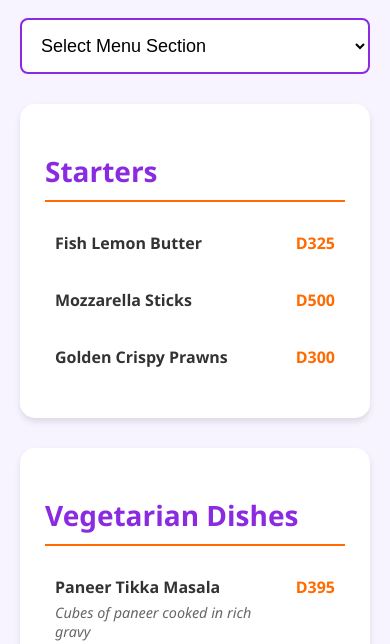
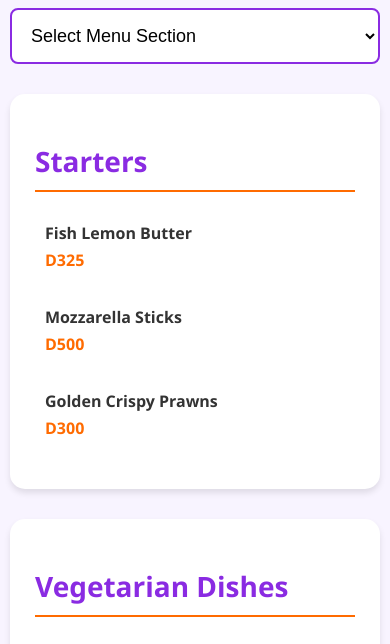
Before and after one commit to DigitalmenuGM/saffronspicekitchen, a plain HTML site: page index.html in a window 390 px wide. Shown: the part 131-775 px from the top of the page. Drawn offline with Linux system fonts and the light colour scheme.

Commit message:
Update index.html

```diff
--- a/index.html
+++ b/index.html
@@ -1,6 +1,7 @@
 <!DOCTYPE html>
 <html>
 <head>
+    <meta name="viewport" content="width=device-width, initial-scale=1">
     <style>
         body {
             font-family: 'Segoe UI', Tahoma, Geneva, Verdana, sans-serif;
@@ -82,6 +83,22 @@
             font-weight: bold;
             min-width: 80px;
             text-align: right;
+        }
+
+        @media (max-width: 768px) {
+            body {
+                padding: 10px;
+            }
+
+            .menu-item {
+                flex-direction: column;
+                align-items: flex-start;
+            }
+
+            .price {
+                text-align: left;
+                margin-top: 5px;
+            }
         }
     </style>
 </head>
```
